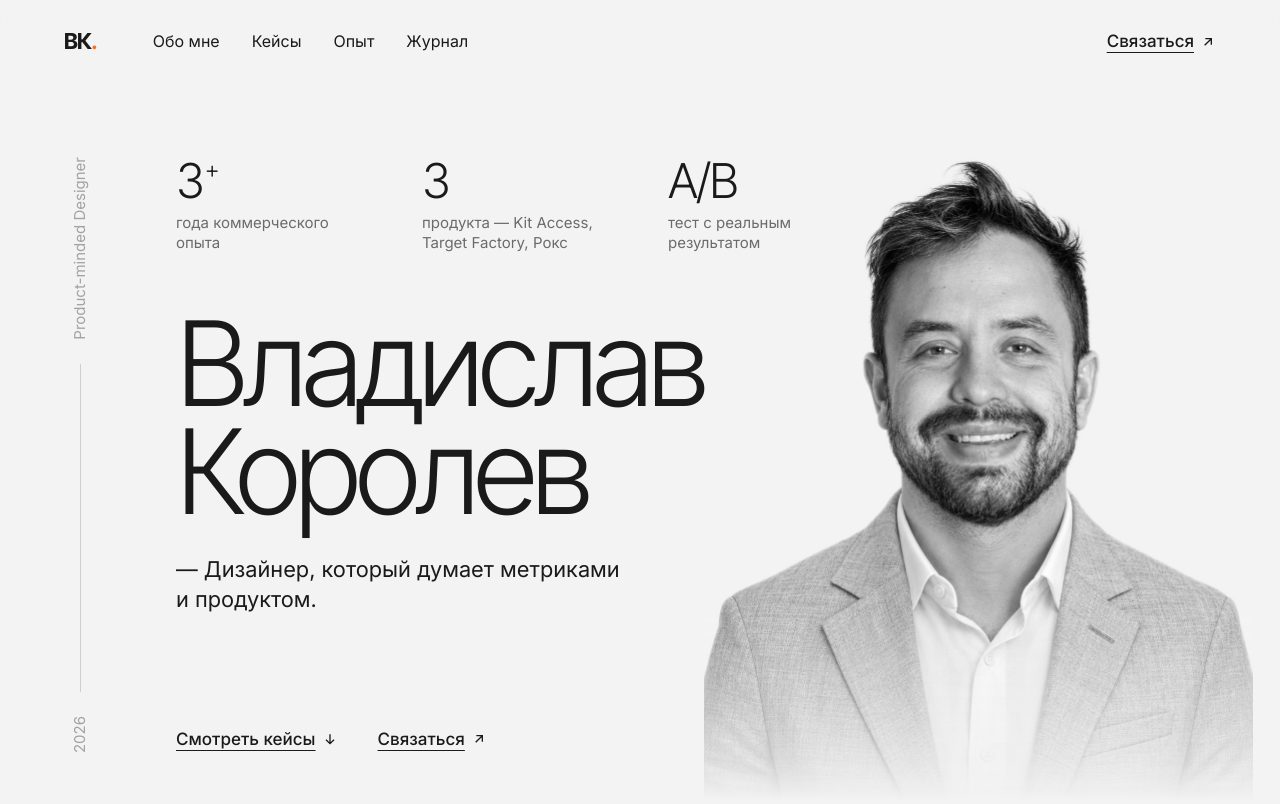
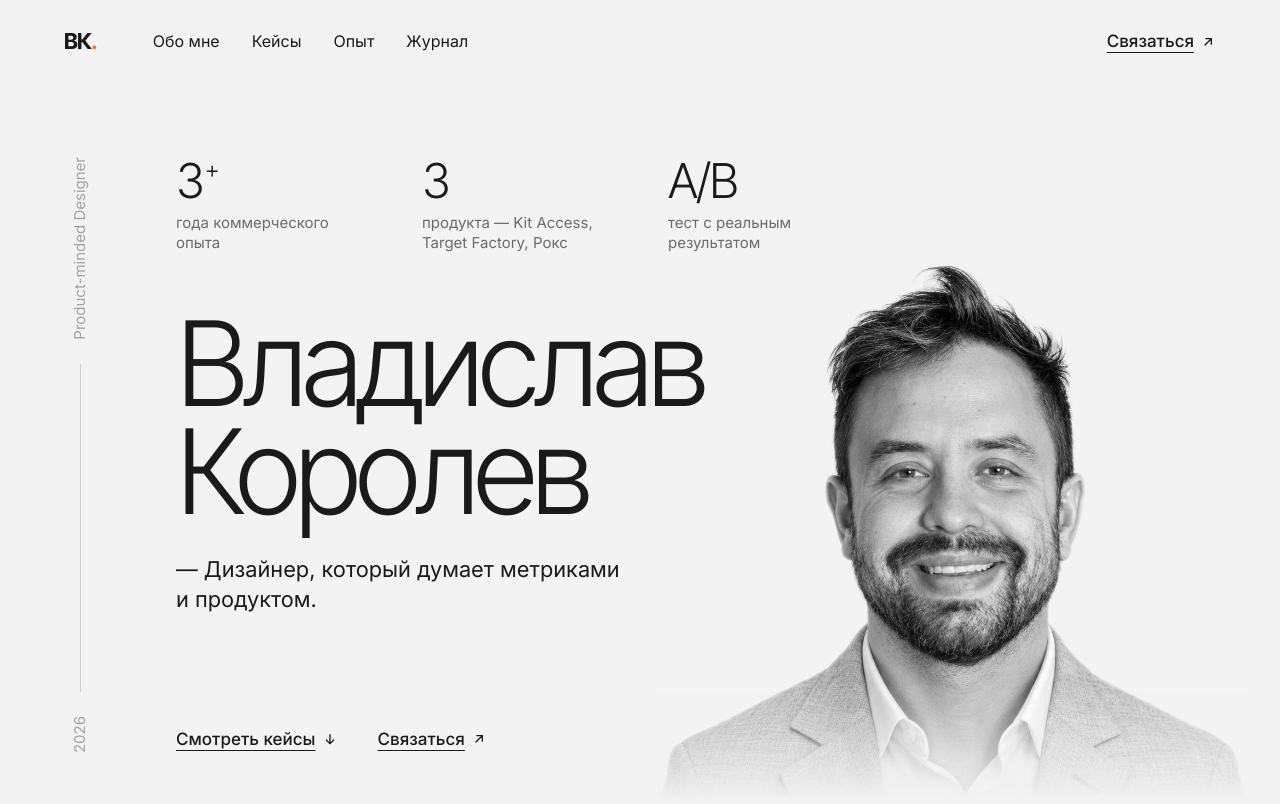
Before and after one commit to batbatbataman79-cmd/portfolioproduct, a plain HTML site: page index.html in a window 1280 px wide. Shown: the top 804 px of the page. Drawn offline with Linux system fonts and the light colour scheme.

Commit message:
Hero: на десктопе фото обрезано по плечи и увеличено на 10%
Co-Authored-By: Claude Opus 5.5 <noreply@anthropic.com>

```diff
--- a/css/style.css
+++ b/css/style.css
@@ -225,15 +225,15 @@ h1, h2, h3 {
   position: absolute;
   bottom: 0;
   right: 4%;
-  height: 96%;
+  height: 82%;   /* фото обрезано по плечи и увеличено на 10% */
   width: auto;
   max-width: none;
   object-fit: contain;
   object-position: bottom right;
   filter: grayscale(1);
   /* Плавное растворение снизу — фото «уходит» в фон под собой */
-  -webkit-mask-image: linear-gradient(to bottom, #000 72%, transparent 100%);
-          mask-image: linear-gradient(to bottom, #000 72%, transparent 100%);
+  -webkit-mask-image: linear-gradient(to bottom, #000 80%, transparent 100%);
+          mask-image: linear-gradient(to bottom, #000 80%, transparent 100%);
 }
 
 /* =========================================================
--- a/index.html
+++ b/index.html
@@ -74,9 +74,13 @@
           </div>
         </div>
 
-        <!-- Фото: замените assets/photo-hero.jpg (портрет на светлом фоне, ~#f3f3f3) -->
+        <!-- Фото: на компьютере — обрезка по плечи (photo-hero-desktop.jpg),
+             на мобильном — полный портрет (photo-hero.jpg). Фон фото — #f3f3f3 -->
         <div class="hero__photo">
-          <img src="assets/photo-hero.jpg" alt="Владислав Королев">
+          <picture>
+            <source media="(min-width: 769px)" srcset="assets/photo-hero-desktop.jpg">
+            <img src="assets/photo-hero.jpg" alt="Владислав Королев">
+          </picture>
         </div>
       </div>
     </section>
```
Also changed, not shown: assets/photo-hero-desktop.jpg (added).
